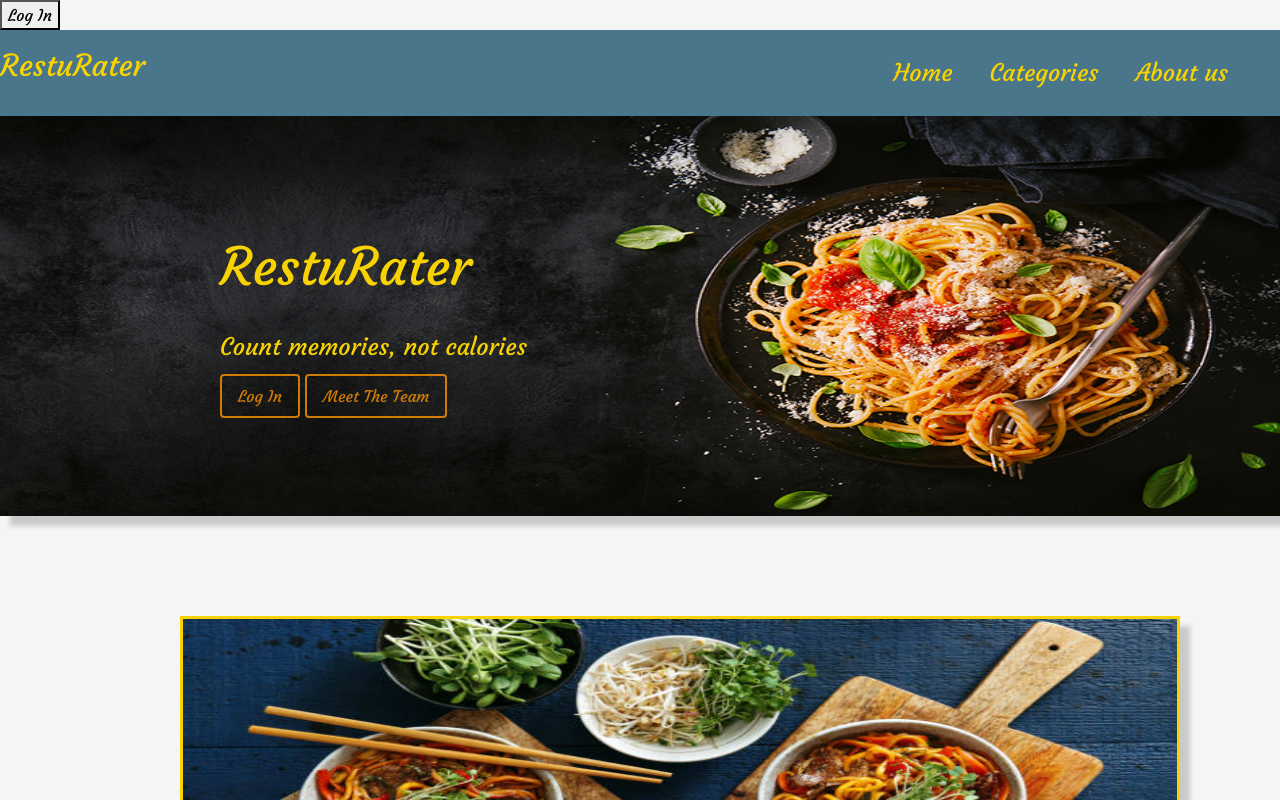
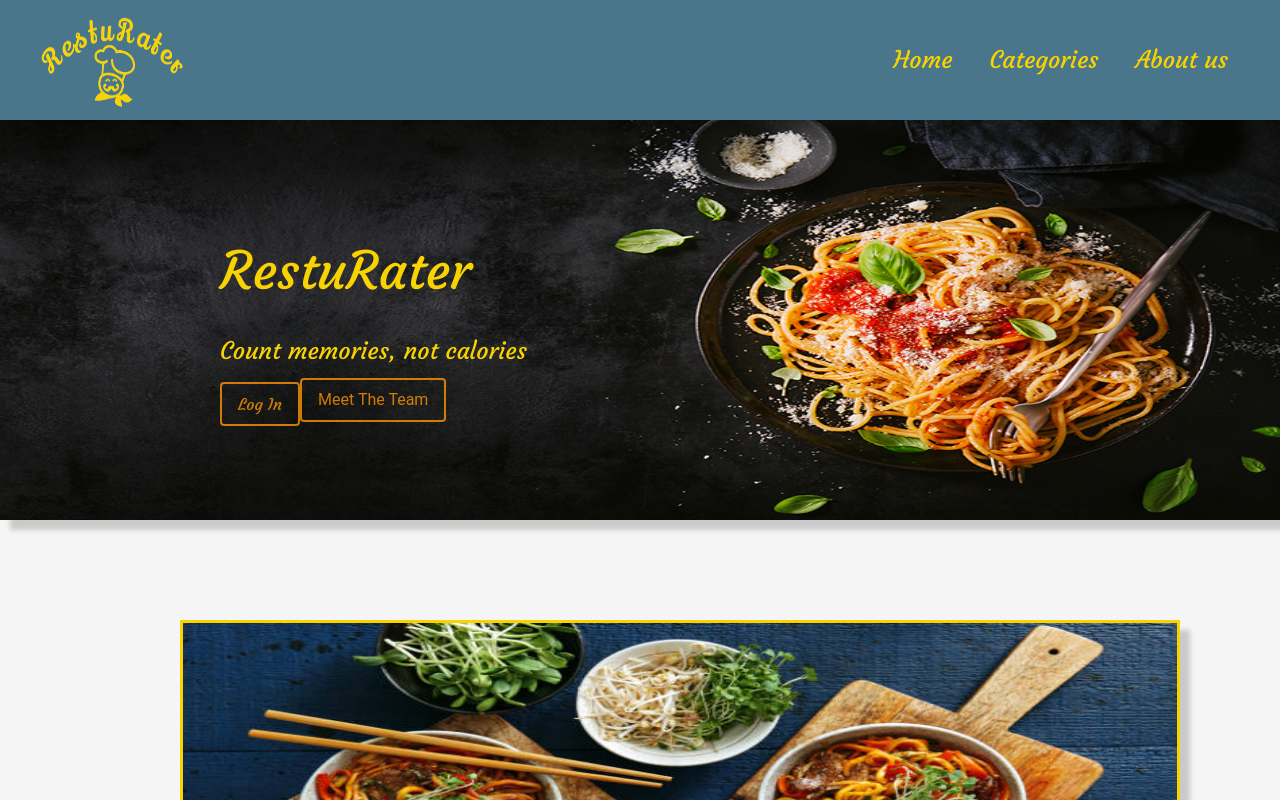
Before and after one commit to heroes-team01/RestuRater-Frontend, a React (Create React App) app: page / in a window 1280 px wide. Shown: the top 800 px of the page. Built offline with nearby package versions, Linux system fonts and the light colour scheme; a web font is replaced by a local one.

Commit message:
change part2

```diff
--- a/src/App.js
+++ b/src/App.js
@@ -11,10 +11,7 @@ import Home from "./componants/home/home";
 import Cardtest from './componants/Aboutus/Cards/Cardtest';
 import ModelCard from "./componants/model";
 
-import LoginButton from "./componants/login";
-
 import { withAuth0 } from '@auth0/auth0-react';
-import LogoutButton from "./componants/logout";
 
 
 // import axios from 'axios
@@ -67,9 +64,8 @@ class App extends React.Component {
       <ModelCard selected={this.state.selected} showingData={this.state.showingData} hideCard={this.hideCard} />
       </Route>
       <Route path='/'>
-      {this.props.auth0.isAuthenticated ? LogoutButton: <LoginButton />}
 
-<LogoutButton/>
+
       <Home/>
       </Route>
       </Switch>
--- a/src/componants/Aboutus/Cards/Aboutus.css
+++ b/src/componants/Aboutus/Cards/Aboutus.css
@@ -103,7 +103,7 @@ button.primary.ghost {
 	/* color: #d3597e; */
 
 }
-.primary a{color: #bf4e4e; }
+.primary a{color: #bf4e4e;text-decoration: none; }
 .ghost{color: #a78690;}
 .buttons a:active,
 .buttons a:focus,
--- a/src/componants/Main.js
+++ b/src/componants/Main.js
@@ -22,19 +22,22 @@ class Main extends React.Component{
             </nav>
     </header>
             <Form filteredData={this.props.filteredData}/>
-
+            <div className="totalCards">
          { this.props.restData.map((item)=>{
                 return (
+
                     <Category title={item.title} address={item.address} type={item.type} image_url={item.image_url}
                     description={item.description}
                     showCard={this.props.showCard}
-                   ></Category>
+                   />
 
                    )
 
 
-            })}
+            })
 
+            }
+  </div>
     </div>
         )
     };
--- a/src/componants/category.js
+++ b/src/componants/category.js
@@ -30,7 +30,7 @@ render() {
     return (
         <div>
 
-        <Card className='cardColor' style={{ width: '18rem' , height: "450px" , padding: "10px" , float: "left", margin: "20px" }}>
+        <Card className='cardColor' style={{ width: '18rem' , height: "450px" , padding: "10px" , float: "left", margin: "25px" }}>
             <Card.Img className='cardPic' variant="top" src={this.props.image_url} alt={this.props.title}/>
             <Card.Body >
                 <Card.Title id='title' className='info'>
--- a/src/componants/dashboard/assets/scss/lbd/_inputs.scss
+++ b/src/componants/dashboard/assets/scss/lbd/_inputs.scss
@@ -16,7 +16,8 @@
     border: 1px solid $light-gray;
     border-radius: $border-radius-base;
     color: #565656;
-    @include input-size($padding-base-vertical, $padding-base-horizontal - 4, $height-base);
+    font-size: 20px;
+    @include input-size($padding-base-vertical, $padding-base-horizontal - 4, 60px);
     @include box-shadow(none);
 
     &:focus{
--- a/src/componants/header.js
+++ b/src/componants/header.js
@@ -1,4 +1,5 @@
 import React, { Component } from 'react'
+import Logo from './home/img/logo.png';
 
 export class Header extends Component {
     render() {
@@ -6,9 +7,7 @@ export class Header extends Component {
             <div>
                 <header>
         <div class="logo-container">
-            {/* <img src= {logo} alt=""/> */}
-            <p class="main-logo">Restu<span>Rater</span>
-            </p>
+            <img src= {Logo} alt=""/>
         </div>
             <nav >
               <div class="bar">
--- a/src/componants/home/home.css
+++ b/src/componants/home/home.css
@@ -80,9 +80,10 @@ padding-bottom:100px;
       }
 
       .logo-container img{
-        width: 100px;
-        z-index: -1;
-        height: auto;
+        width: 150px;
+        height: 100px;
+        margin-left: 37px;
+
       }
 
       .logo-container p {
@@ -90,7 +91,9 @@ padding-bottom:100px;
         font-size: 30px;
       }
 
-
+      .totalCards{
+        margin-left: 170px;
+      }
 
       .bar{
         display: flex;
--- a/src/componants/home/home.js
+++ b/src/componants/home/home.js
@@ -9,13 +9,17 @@ import 'bootstrap/dist/css/bootstrap.min.css';
 import Button from 'react-bootstrap/Button'
 
 
+import LoginButton from "../login";
+import LogoutButton from "../logout";
+import { withAuth0 } from '@auth0/auth0-react';
+
 //images
 //==========================================================
 import chineese from './img/chineese.jpg'
 import eastern from './img/eastern.jpg'
 import indian from './img/indian.jpg'
 import welcome from './img/pasta.png'
-import logo from './img/logo.png'
+import Logo from './img/logo.png'
 
 export class Home extends Component {
     render() {
@@ -23,9 +27,9 @@ export class Home extends Component {
             <body>
                 <header>
         <div class="logo-container">
-            {/* <img src= {logo} alt=""/> */}
-            <p class="main-logo">Restu<span>Rater</span>
-            </p>
+            <img src= {Logo} alt=""/>
+            {/* <p class="main-logo">Restu<span>Rater</span>
+            </p> */}
         </div>
             <nav >
               <div class="bar">
@@ -41,8 +45,9 @@ export class Home extends Component {
               <p className='para'>Count memories, not calories
 </p>
 
-<Button variant="warning">Log In</Button>{' '}
-<Button variant="warning">Meet The Team</Button>{' '}
+{this.props.auth0.isAuthenticated ? <LogoutButton/>: <LoginButton />}
+
+<a href="../Aboutus/Cards/Cardtest"><Button variant="warning"> Meet The Team</Button></a>{' '}
 
 
 </div>
@@ -129,4 +134,4 @@ export class Home extends Component {
     }
 }
 
-export default Home
+export default withAuth0(Home)
--- a/src/componants/login.js
+++ b/src/componants/login.js
@@ -1,12 +1,13 @@
 import React from "react";
 import { useAuth0 } from "@auth0/auth0-react";
+import Button from 'react-bootstrap/Button'
 
 
 
 const LoginButton = () => {
   const { loginWithRedirect, isAuthenticated} = useAuth0();
 
-  return !isAuthenticated && <button onClick={() => loginWithRedirect()}>Log In</button>;
+  return !isAuthenticated && <Button onClick={() => loginWithRedirect()} variant="warning">Log In</Button>;
 };
 
 export default LoginButton;
--- a/src/componants/logout.js
+++ b/src/componants/logout.js
@@ -1,14 +1,15 @@
 import React from "react";
 import { useAuth0 } from "@auth0/auth0-react";
+import Button from 'react-bootstrap/Button'
 
 const LogoutButton = () => {
   const { logout, isAuthenticated } = useAuth0();
 
   return (
     isAuthenticated &&
-    <button onClick={() => logout({ returnTo: window.location.origin })}>
+    <Button onClick={() => logout({ returnTo: window.location.origin })} variant="warning">
       Log Out
-    </button>
+    </Button>
   );
 };
 
```
Also changed, not shown: src/componants/home/img/logo.png, 1 other file (tests, documents, lock files or other folders).
